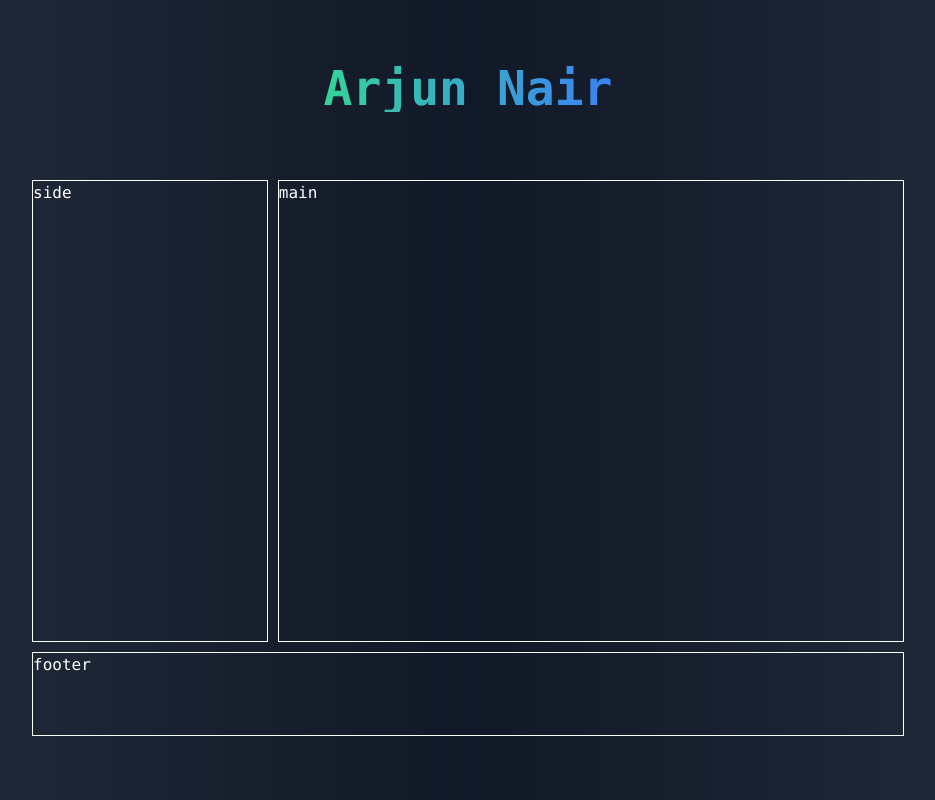
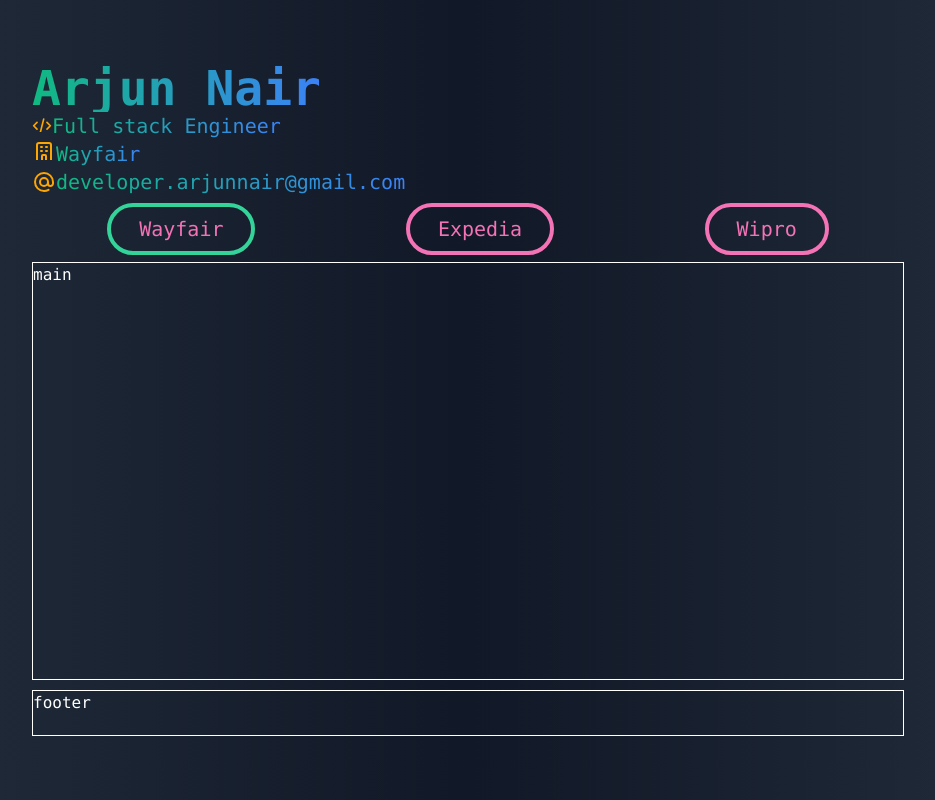
Before and after one commit to developer-arjunnair/react-tailwind, a React (Create React App) app: page / in a window 1280 px wide. Shown: the whole page, without its empty margins (172-1107 px from the left). Built offline with nearby package versions, Linux system fonts and the light colour scheme.

Commit message:
adding Nav Improving laoyout Header complete Icons in header

```diff
--- a/src/App.css
+++ b/src/App.css
@@ -1,35 +1,15 @@
 .App {
   display: grid;
   grid-template-areas:
-    'header header header header'
-    'side main main main'
-    'side main main main'
-    'side main main main'
-    'side main main main'
-    'side main main main'
-    'side main main main'
-    'side main main main'
-    'footer footer footer footer';
+    'header '
+    'nav'
+    'main'
+    'footer';
+  grid-template-rows: 2fr 1fr 9fr 1fr;
   grid-gap: 10px;
   width: 100%;
   max-width: 1000px;
   flex-direction: column;
-}
-@media screen and (max-width: 600px) {
-  .App {
-    display: grid;
-    grid-template-areas:
-      'header'
-      'main'
-      'main'
-      'main'
-      'footer';
-    grid-gap: 10px;
-  }
-  .App-side {
-    grid-area: side;
-    display: none;
-  }
 }
 
 .App-header {
@@ -37,11 +17,13 @@
 }
 .App-main {
   grid-area: main;
+  min-height: 90%;
   border: 1px solid white;
 }
 .App-side {
-  grid-area: side;
-  border: 1px solid white;
+  grid-area: nav;
+  min-height: 90%;
+  /* border: 1px solid white; */
 }
 .App-footer {
   grid-area: footer;
@@ -52,33 +34,3 @@
   height: 40vmin;
   pointer-events: none;
 }
-
-@media (prefers-reduced-motion: no-preference) {
-  .App-logo {
-    animation: App-logo-spin infinite 20s linear;
-  }
-}
-
-/* .App-header {
-  background-color: #282c34;
-  min-height: 100vh;
-  display: flex;
-  flex-direction: column;
-  align-items: center;
-  justify-content: center;
-  font-size: calc(10px + 2vmin);
-  color: white;
-} */
-
-.App-link {
-  color: #61dafb;
-}
-
-@keyframes App-logo-spin {
-  from {
-    transform: rotate(0deg);
-  }
-  to {
-    transform: rotate(360deg);
-  }
-}
--- a/src/App.js
+++ b/src/App.js
@@ -1,23 +1,20 @@
-// import logo from './logo.svg';
+import { useState } from 'react';
 import './App.css';
+import HeaderBanner from './header/HeaderBanner';
+import TopNav from './nav/TopNav';
+const App = () => {
+  const [currentNav, setCurrentNav] = useState(1);
 
-function App() {
   return (
     <div className='flex justify-center align-center bg-gray-800 font-mono'>
       <div className='bg-gradient-to-r from-gray-800 via-gray-900 to-gray-800 App p-2 h-screen p-16'>
-        <div className='App-header '>
-          <h1 className='flex text-5xl font-extrabold justify-center'>
-            <span className='bg-clip-text text-transparent bg-gradient-to-r from-green-400 to-blue-500'>
-              Arjun Nair
-            </span>
-          </h1>
-        </div>
-        <div className='App-side text-white'>side</div>
-        <div className='App-main text-white'>main</div>
+        <HeaderBanner />
+        <TopNav currentNav={currentNav} handleNavClick={setCurrentNav} />
+        <div className='App-main text-white '>main</div>
         <div className='App-footer text-white'>footer</div>
       </div>
     </div>
   );
-}
+};
 
 export default App;
--- /dev/null
+++ b/src/header/HeaderBanner.jsx
@@ -0,0 +1,81 @@
+import HeaderText from './HeaderText';
+
+const HeaderBanner = (props) => {
+  return (
+    <div className='App-header flex flex-col justify-between'>
+      <h1 className='flex text-xl md:text-5xl font-extrabold justify-left'>
+        <HeaderText>Arjun Nair</HeaderText>
+      </h1>
+      <div className='flex-column justify-between'>
+        <div className='text-xs md:text-xl'>
+          <HeaderText
+            icon={
+              <svg
+                xmlns='http://www.w3.org/2000/svg'
+                className='h-5 w-5'
+                fill='none'
+                viewBox='0 0 24 15'
+                stroke='orange'
+              >
+                <path
+                  strokeLinecap='round'
+                  strokeLinejoin='round'
+                  strokeWidth='2'
+                  d='M10 20l4-16m4 4l4 4-4 4M6 16l-4-4 4-4'
+                />
+              </svg>
+            }
+          >
+            Full stack Engineer
+          </HeaderText>
+        </div>
+        <div className='text-xs md:text-xl'>
+          <HeaderText
+            icon={
+              <svg
+                xmlns='http://www.w3.org/2000/svg'
+                className='h-5 w-6'
+                fill='none'
+                viewBox='0 0 24 20'
+                stroke='orange'
+              >
+                <path
+                  strokeLinecap='round'
+                  strokeLinejoin='round'
+                  strokeWidth='2'
+                  d='M19 21V5a2 2 0 00-2-2H7a2 2 0 00-2 2v16m14 0h2m-2 0h-5m-9 0H3m2 0h5M9 7h1m-1 4h1m4-4h1m-1 4h1m-5 10v-5a1 1 0 011-1h2a1 1 0 011 1v5m-4 0h4'
+                />
+              </svg>
+            }
+          >
+            Wayfair
+          </HeaderText>
+        </div>
+        <div className='text-xs md:text-xl'>
+          <HeaderText
+            icon={
+              <svg
+                xmlns='http://www.w3.org/2000/svg'
+                className='h-6 w-6'
+                fill='none'
+                viewBox='0 0 24 20'
+                stroke='orange'
+              >
+                <path
+                  strokeLinecap='round'
+                  strokeLinejoin='round'
+                  strokeWidth='2'
+                  d='M16 12a4 4 0 10-8 0 4 4 0 008 0zm0 0v1.5a2.5 2.5 0 005 0V12a9 9 0 10-9 9m4.5-1.206a8.959 8.959 0 01-4.5 1.207'
+                />
+              </svg>
+            }
+          >
+            developer.arjunnair@gmail.com
+          </HeaderText>
+        </div>
+      </div>
+    </div>
+  );
+};
+
+export default HeaderBanner;
--- /dev/null
+++ b/src/header/HeaderText.jsx
@@ -0,0 +1,10 @@
+const HeaderText = ({ icon, children }) => (
+  <div className=' flex flex-column'>
+    <div className='hidden md:block'>{icon}</div>
+    <p className='bg-clip-text text-transparent bg-gradient-to-r from-green-500 to-blue-500'>
+      {children}
+    </p>
+  </div>
+);
+
+export default HeaderText;
--- /dev/null
+++ b/src/nav/NavPill.jsx
@@ -0,0 +1,22 @@
+const NavPill = ({ children, isCurrentNav, onClick } = {}) => {
+  return (
+    <button
+      className={`rounded-full
+    px-2
+    md:px-7
+    py-2
+    text-xs
+    md:text-xl
+    text-pink-400
+    md:border-4
+    border-2
+    hover:text-gray-100
+     ${isCurrentNav ? 'border-green-400' : 'border-pink-400'}`}
+      onClick={onClick}
+    >
+      {children}
+    </button>
+  );
+};
+
+export default NavPill;
--- /dev/null
+++ b/src/nav/TopNav.jsx
@@ -0,0 +1,34 @@
+import NavPill from './NavPill';
+const TopNav = ({ currentNav, handleNavClick }) => {
+
+  return (
+    <div className='App-side flex flex-row items-center justify-around'>
+      <NavPill
+        isCurrentNav={currentNav === 1}
+        onClick={() => {
+          handleNavClick(1);
+        }}
+      >
+        Wayfair
+      </NavPill>
+      <NavPill
+        isCurrentNav={currentNav === 2}
+        onClick={() => {
+          handleNavClick(2);
+        }}
+      >
+        Expedia
+      </NavPill>
+      <NavPill
+        isCurrentNav={currentNav === 3}
+        onClick={() => {
+          handleNavClick(3);
+        }}
+      >
+        Wipro
+      </NavPill>
+    </div>
+  );
+};
+
+export default TopNav;
```
